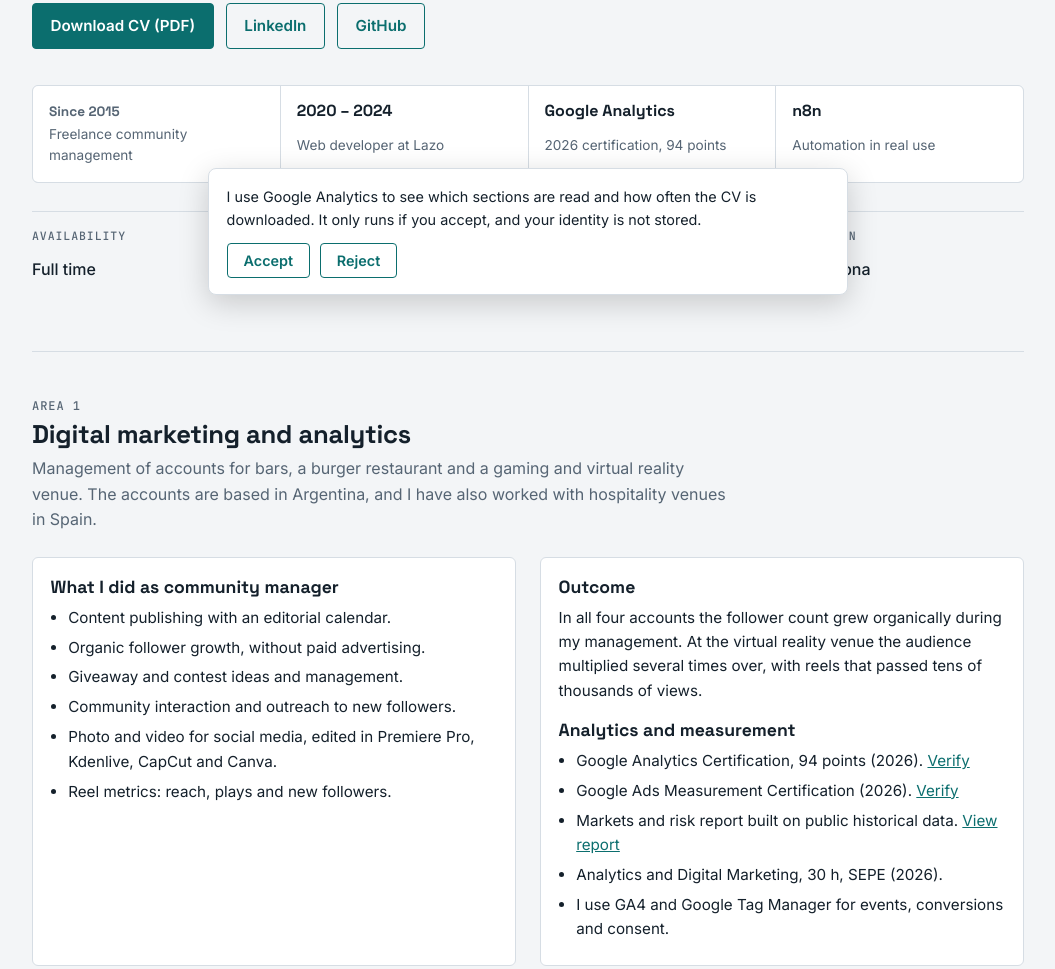
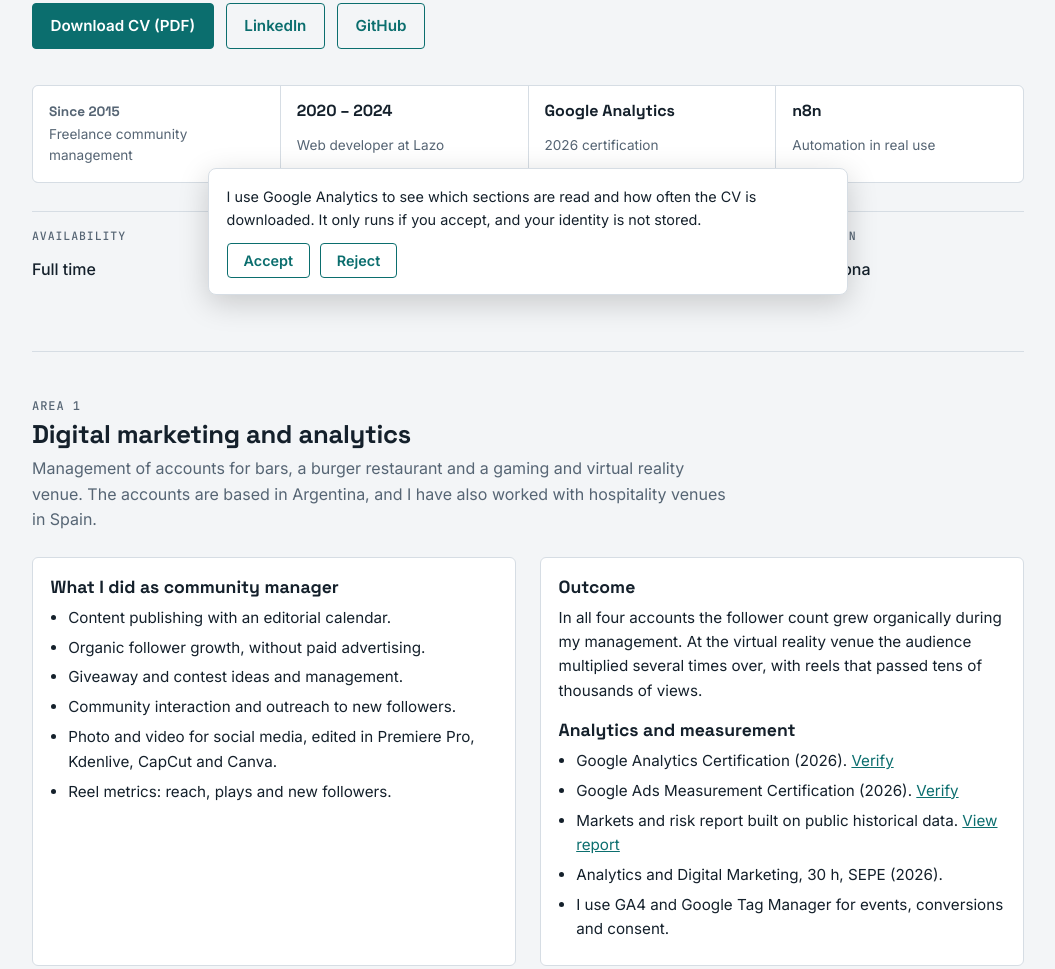
Before and after one commit to Octa96mz/Octa96mz.github.io, a plain HTML site: page index.html in a window 1280 px wide. Shown: the part 489-1458 px from the top of the page, without its empty margins (112-1167 px from the left). Drawn offline with Linux system fonts and the light colour scheme.

Commit message:
Quitar cifras de certificaciones del portfolio
Co-Authored-By: Claude Sonnet 5.5 <noreply@anthropic.com>
Claude-Session: https://claude.ai/code/session_01FqxFvgKs7DVeHk4Zb8N6nZ

```diff
--- a/index.html
+++ b/index.html
@@ -115,7 +115,7 @@ footer{padding-top:2rem;border-top:1px solid var(--line);color:var(--muted);font
   <div class="facts">
     <div><b><span class="es">Desde 2015</span><span class="en">Since 2015</span></b><span class="es">Community management freelance</span><span class="en">Freelance community management</span></div>
     <div><b>2020 – 2024</b><span class="es">Programador web en Lazo</span><span class="en">Web developer at Lazo</span></div>
-    <div><b>Google Analytics</b><span class="es">Certificación 2026, 94 puntos</span><span class="en">2026 certification, 94 points</span></div>
+    <div><b>Google Analytics</b><span class="es">Certificación 2026</span><span class="en">2026 certification</span></div>
     <div><b>n8n</b><span class="es">Automatización en uso real</span><span class="en">Automation in real use</span></div>
   </div>
   <dl class="practical">
@@ -143,8 +143,8 @@ footer{padding-top:2rem;border-top:1px solid var(--line);color:var(--muted);font
       <p class="es">En las cuatro cuentas el número de seguidores creció de forma orgánica durante mi gestión. En el local de realidad virtual la audiencia se multiplicó varias veces, con reels que superaron las decenas de miles de reproducciones.</p>
       <p class="en">In all four accounts the follower count grew organically during my management. At the virtual reality venue the audience multiplied several times over, with reels that passed tens of thousands of views.</p>
       <h3 style="margin-top:1rem"><span class="es">Analítica y medición</span><span class="en">Analytics and measurement</span></h3>
-      <ul class="pts es"><li>Google Analytics Certification, 94 puntos (2026). <a href="https://www.credential.net/0082e412-a02c-415b-93e6-28a995891db4" target="_blank" rel="noopener">Verificar</a></li><li>Google Ads Measurement Certification (2026). <a href="https://www.credential.net/2a5fa81d-8345-4d2c-b1ad-27bacb4cf654" target="_blank" rel="noopener">Verificar</a></li><li>Informe de mercados y riesgo con datos históricos públicos. <a href="mercados/">Ver informe</a></li><li>Analítica y Marketing Digital, 30 h, SEPE (2026).</li><li>Uso GA4 y Google Tag Manager para eventos, conversiones y consentimiento.</li></ul>
-      <ul class="pts en"><li>Google Analytics Certification, 94 points (2026). <a href="https://www.credential.net/0082e412-a02c-415b-93e6-28a995891db4" target="_blank" rel="noopener">Verify</a></li><li>Google Ads Measurement Certification (2026). <a href="https://www.credential.net/2a5fa81d-8345-4d2c-b1ad-27bacb4cf654" target="_blank" rel="noopener">Verify</a></li><li>Markets and risk report built on public historical data. <a href="mercados/">View report</a></li><li>Analytics and Digital Marketing, 30 h, SEPE (2026).</li><li>I use GA4 and Google Tag Manager for events, conversions and consent.</li></ul>
+      <ul class="pts es"><li>Google Analytics Certification (2026). <a href="https://www.credential.net/0082e412-a02c-415b-93e6-28a995891db4" target="_blank" rel="noopener">Verificar</a></li><li>Google Ads Measurement Certification (2026). <a href="https://www.credential.net/2a5fa81d-8345-4d2c-b1ad-27bacb4cf654" target="_blank" rel="noopener">Verificar</a></li><li>Informe de mercados y riesgo con datos históricos públicos. <a href="mercados/">Ver informe</a></li><li>Analítica y Marketing Digital, 30 h, SEPE (2026).</li><li>Uso GA4 y Google Tag Manager para eventos, conversiones y consentimiento.</li></ul>
+      <ul class="pts en"><li>Google Analytics Certification (2026). <a href="https://www.credential.net/0082e412-a02c-415b-93e6-28a995891db4" target="_blank" rel="noopener">Verify</a></li><li>Google Ads Measurement Certification (2026). <a href="https://www.credential.net/2a5fa81d-8345-4d2c-b1ad-27bacb4cf654" target="_blank" rel="noopener">Verify</a></li><li>Markets and risk report built on public historical data. <a href="mercados/">View report</a></li><li>Analytics and Digital Marketing, 30 h, SEPE (2026).</li><li>I use GA4 and Google Tag Manager for events, conversions and consent.</li></ul>
     </div>
   </div>
   <div class="tags"><span>Instagram</span><span>Reels</span><span>Google Analytics 4</span><span>Google Tag Manager</span><span>Premiere Pro</span><span>Kdenlive</span><span>CapCut</span><span>Canva</span></div>
```
